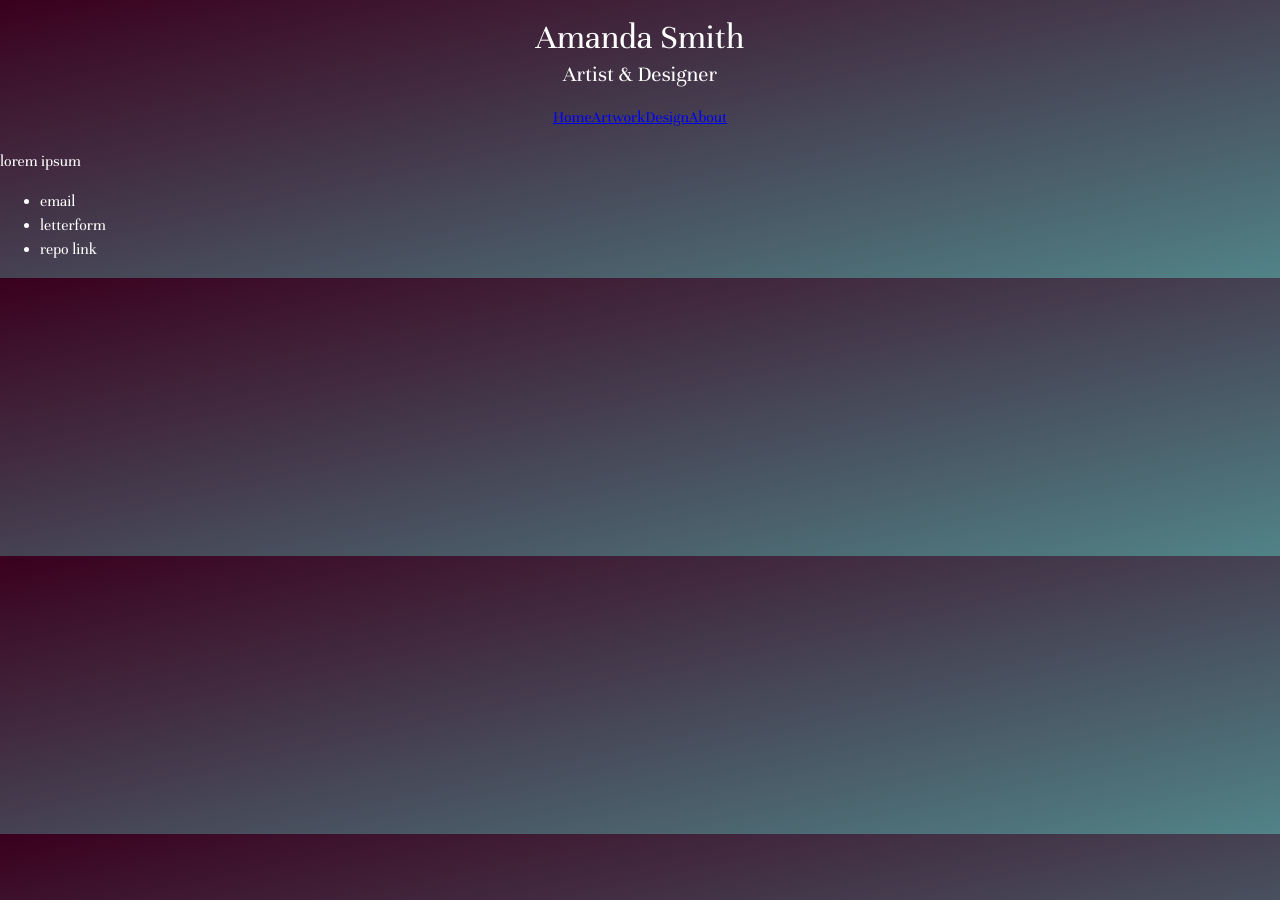
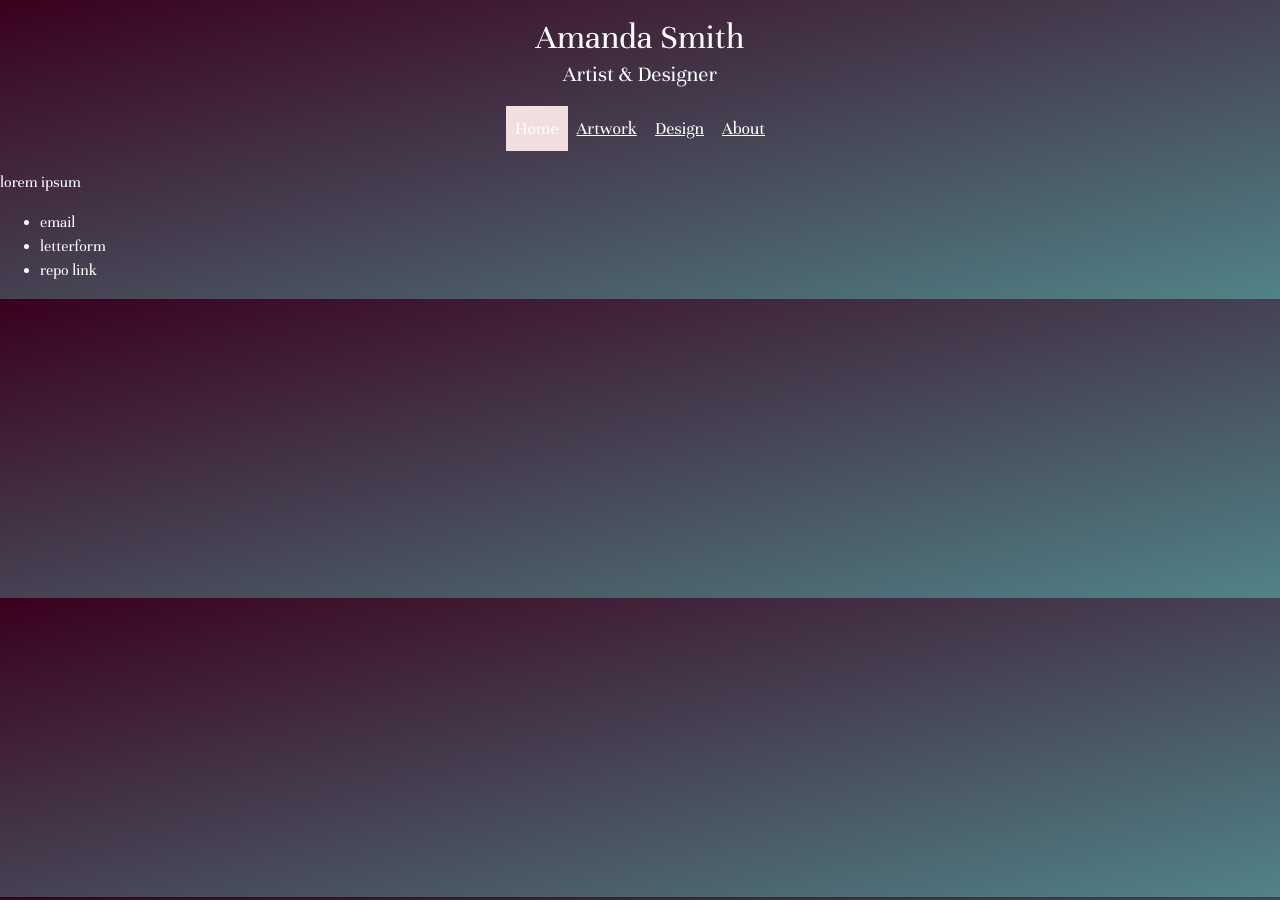
Before and after one commit to asmithorn/asmithorn.github.io, a Jekyll site: the page built from index.html, in a window 1280 px wide. Built offline with Jekyll 4.4.1, drawn with Linux system fonts in a browser that asks for light colours.

Commit message:
nav style

```diff
--- a/_layouts/default.html
+++ b/_layouts/default.html
@@ -18,7 +18,7 @@
             <ul class="c-site-nav c-site-nav__list">
               {% for item in site.data.navigation.docs %}
                 <li>
-                  <a class="c-site-nav__link{% if item.url == page.url %}c-site-nav__link--active{% endif %}" href="{{ item.url }}">{{ item.title }}</a>
+                  <a class="c-site-nav__link {% if item.url == page.url %}c-site-nav__link--active{% endif %}" href="{{ item.url }}">{{ item.title }}</a>
                 </li>
               {% endfor %}
             </ul>
--- a/css/style.scss
+++ b/css/style.scss
@@ -65,9 +65,17 @@ body {
     justify-content: center;
   }
 
-  .c-site-nav__link {}
+  .c-site-nav__link {
+    color: white;
+    display: block;
+    font-size: 1.125em;
+    padding: .5em;
+  }
 
-  .c-site-nav__link--active {}
+  .c-site-nav__link--active {
+    background-color: #f1dede;
+    text-decoration: none;
+  }
 
 
 
```
